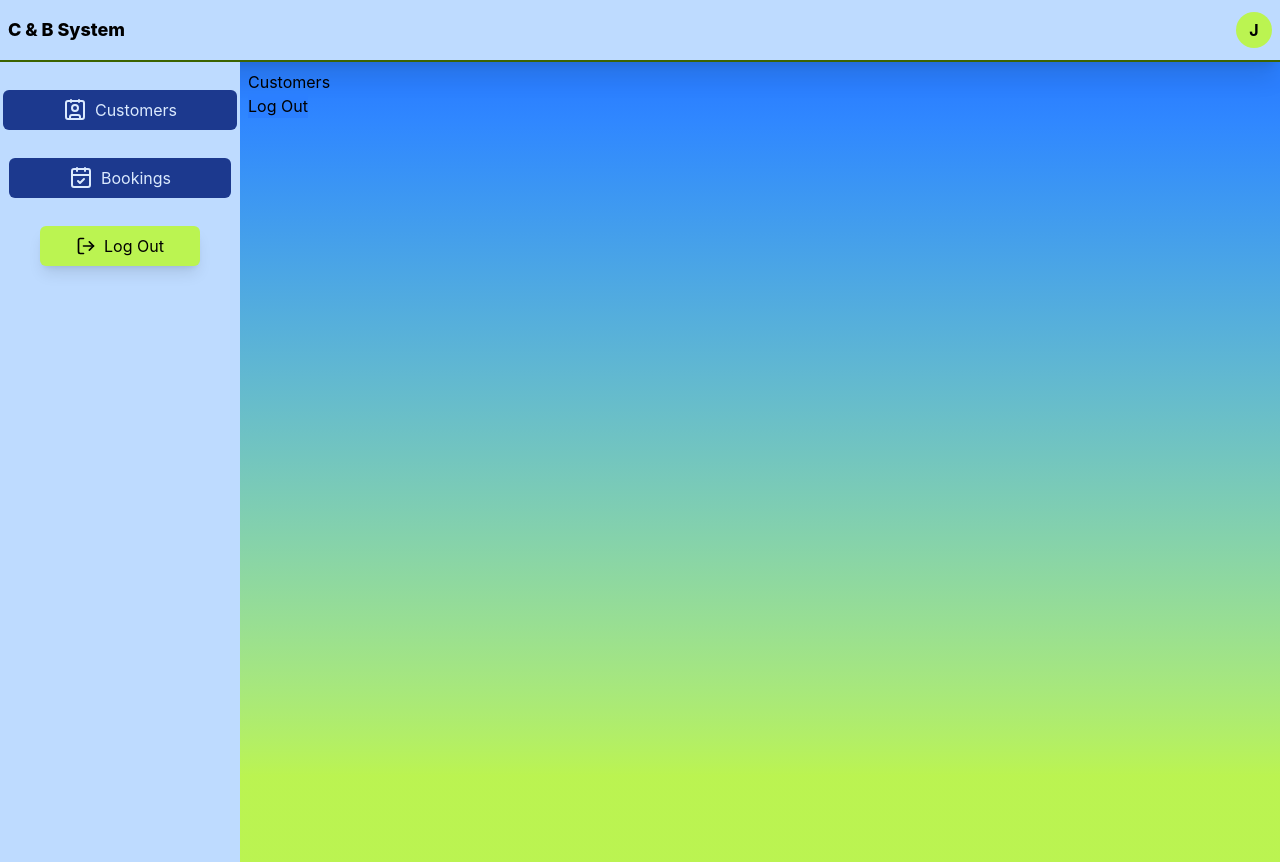
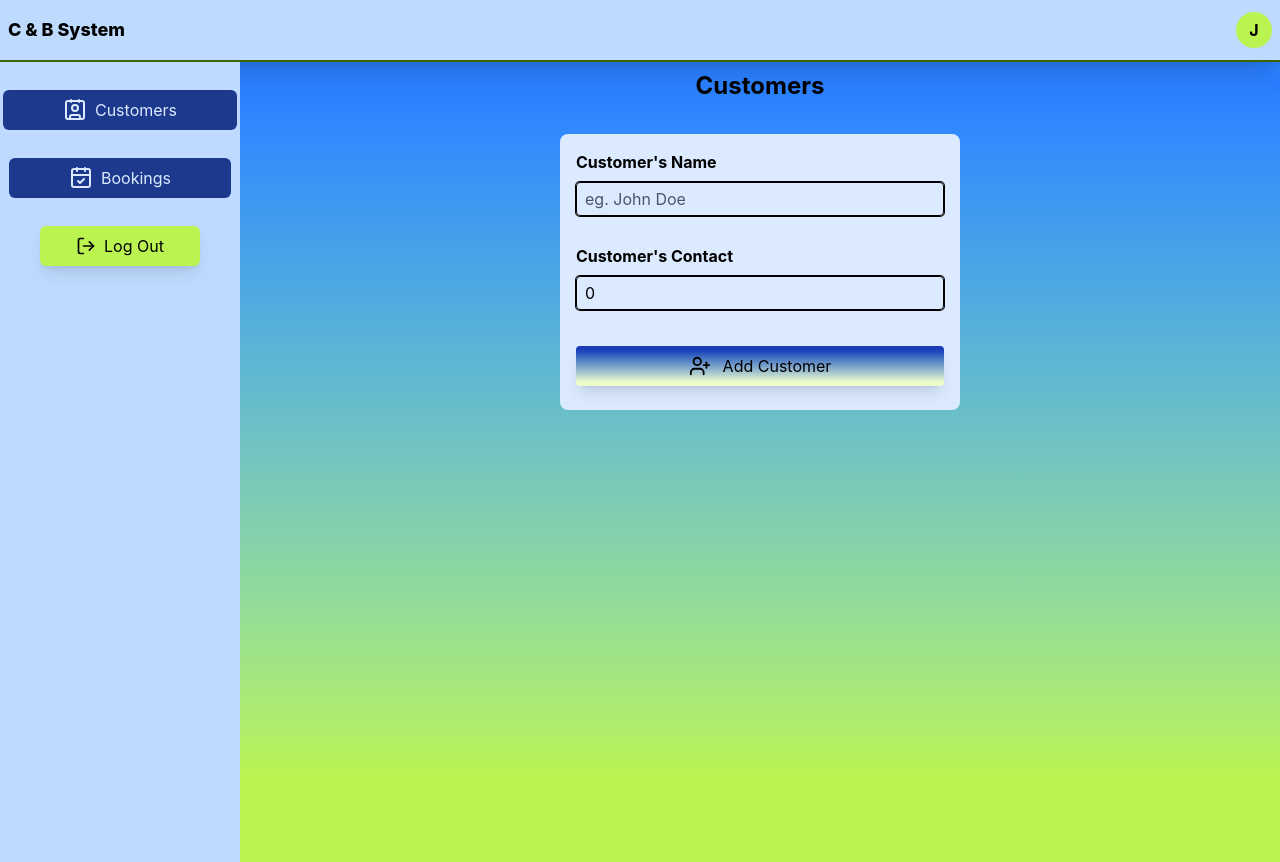
Before and after one commit to Brian9975/Booking-System, a React (Vite) app: page /customers in a window 1280 px wide. Built offline with nearby package versions, Linux system fonts and the light colour scheme; no server answers; sample sign-in values are in the browser's storage.

Commit message:
Add customer functionality done

```diff
--- a/src/components/layout/ProtectedRoute.tsx
+++ b/src/components/layout/ProtectedRoute.tsx
@@ -30,7 +30,7 @@ if (!user) {
  return null
 }
   return (
-    <div className="overflow-hidden bg-gradient-to-b from-blue-500 from-10% to-lime-300 to-90% min-h-screen">
+    <div className="bg-gradient-to-b from-blue-500 from-10% to-lime-300 to-90% min-h-screen">
   {/* Topbar */}
   <div className="bg-blue-200 border-b-2 border-lime-800 shadow-xl items-center justify-between flex py-3 px-2">
     <div> <h1 className="font-extrabold text-lg">C & B System</h1></div>
@@ -43,9 +43,9 @@ if (!user) {
   </div>
 
 
-    <div className="sm:flex">
+    <div className="sm:flex h-screen overflow-hidden">
     {/* sidebar */}
-    <div className="hidden flex-start sm:block min-h-screen top-0 sticky bg-blue-200 w-60">
+    <div className="hidden flex-start sm:block h-screen bg-blue-200 w-60">
         <div className=" flex flex-col items-center p-2">
 
             <div className="my-3 ">
--- /dev/null
+++ b/src/hooks/useAddCustomer.ts
@@ -0,0 +1,35 @@
+import { addDoc, collection, serverTimestamp } from "firebase/firestore"
+import { useState } from "react"
+import { db } from "../lib/firebase-config"
+
+
+export default function useAddCustomer() {
+ const [customerName, setCustomerName] = useState("")
+ const [contact, setContact] = useState<number | null>(null)
+
+
+  const handleAddCustomer = async (e: React.FormEvent<HTMLFormElement>) => {
+   e.preventDefault()
+const collectionRef = collection(db, "customers");
+
+try {
+    await addDoc(collectionRef, {
+        name: customerName,
+        contact: contact,
+        createdAt: serverTimestamp()
+    })
+
+    setCustomerName("")
+    setContact(null)
+    alert("New Customer Added Successfully")
+} catch (error) {
+    alert(`Error while adding Customer!! ${error}`)
+}
+
+  }
+
+
+
+
+  return {handleAddCustomer, setCustomerName, setContact, contact, customerName}
+}
--- a/src/pages/customers/index.tsx
+++ b/src/pages/customers/index.tsx
@@ -1,12 +1,55 @@
-import { useAuth } from "../../context/AuthContext"
+import { useEffect } from "react"
+
+import { UserPlus } from "lucide-react"
+import useAddCustomer from "../../hooks/useAddCustomer"
+
+
+
+
+
+
 
 
 export default function Customers() {
-  const {logout} = useAuth()
+  const {setCustomerName, setContact, handleAddCustomer, customerName, contact} = useAddCustomer()
+
+
+
+  useEffect(() => {
+
+  }, [])
   return (
     <div>
-      <h1>Customers</h1>
-      <button className="bg-blue-500" onClick={logout}>Log Out</button>
+      <h1 className="text-2xl mb-8 text-center font-bold">Customers</h1>
+
+
+      <div className="flex justify-center">
+       <div className="bg-blue-100  rounded-lg p-4 md:w-100 ">
+
+
+    <form onSubmit={handleAddCustomer}  className="mb-2">
+     <div>
+     <label htmlFor="name" className="font-bold" >Customer's Name</label>
+     <input value={customerName} onChange={(e) => setCustomerName(e.target.value)} id="name"  className="border mt-2 mb-7 ring w-full  rounded placeholder-gray-600 px-2 py-1" type="text" placeholder="eg. John Doe" required/>
+     </div>
+       <div>
+     <label htmlFor="name" className="font-bold" >Customer's Contact</label>
+     <input value={Number(contact)} onChange={(e) => setContact(Number(e.target.value))}  className="border mb-7 ring w-full placeholder-gray-600 my-2 rounded px-2 py-1" type="number" placeholder="eg. 0711122222" required/>
+     </div>
+        <button  className="cursor-pointer px-2 py-2 w-full rounded shadow-lg flex justify-center items-center gap-3 mt-2 bg-gradient-to-b from-blue-800 from-10% to-lime-100 to-90%" type="submit"><UserPlus size={22}/><div>Add Customer</div></button>
+    </form>
+
+    <div>
+      </div>
+
+    </div>
+    </div>
+
+
+    {/* Customers Table Display */}
+
+
+
     </div>
   )
 }
```
